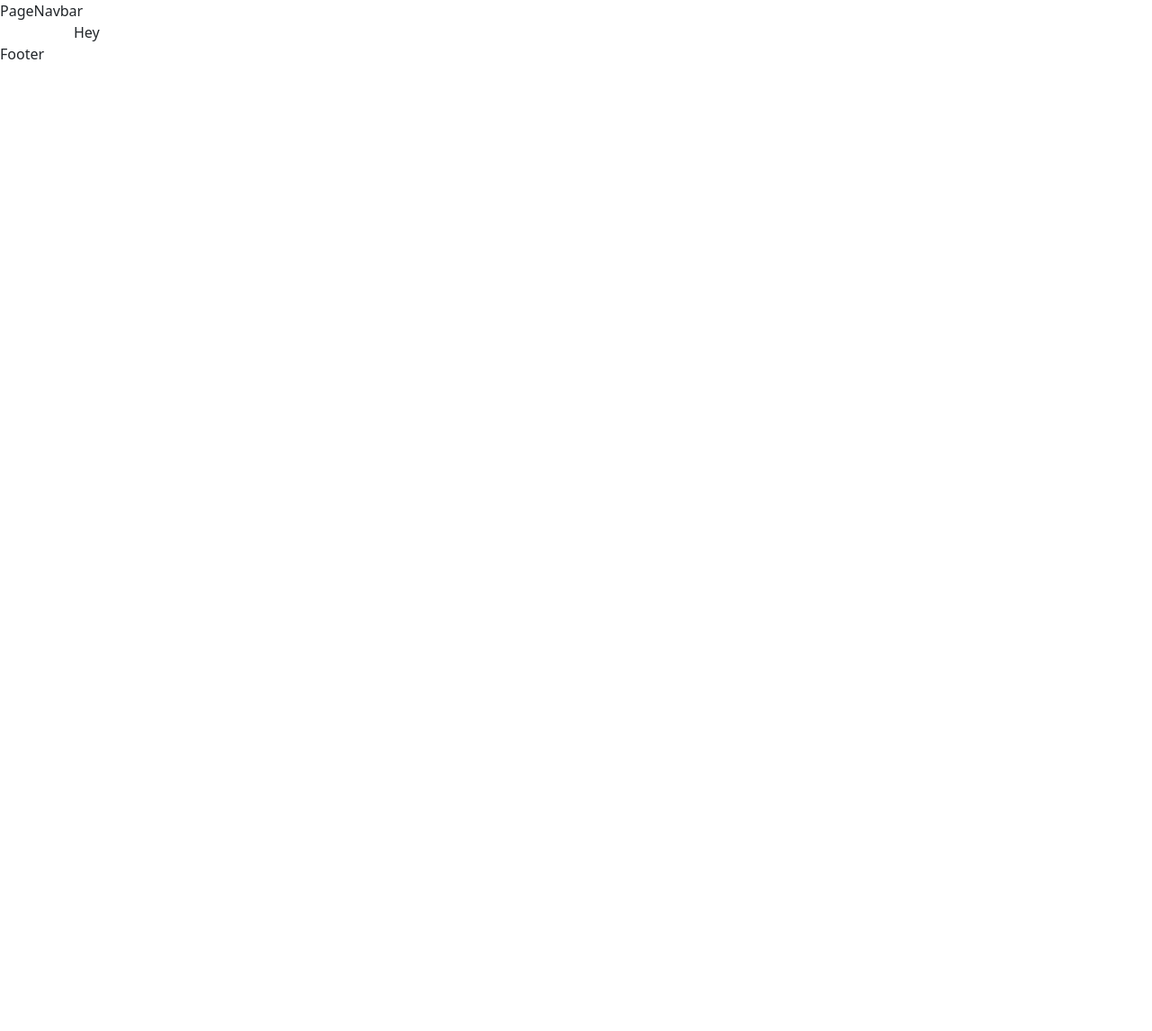
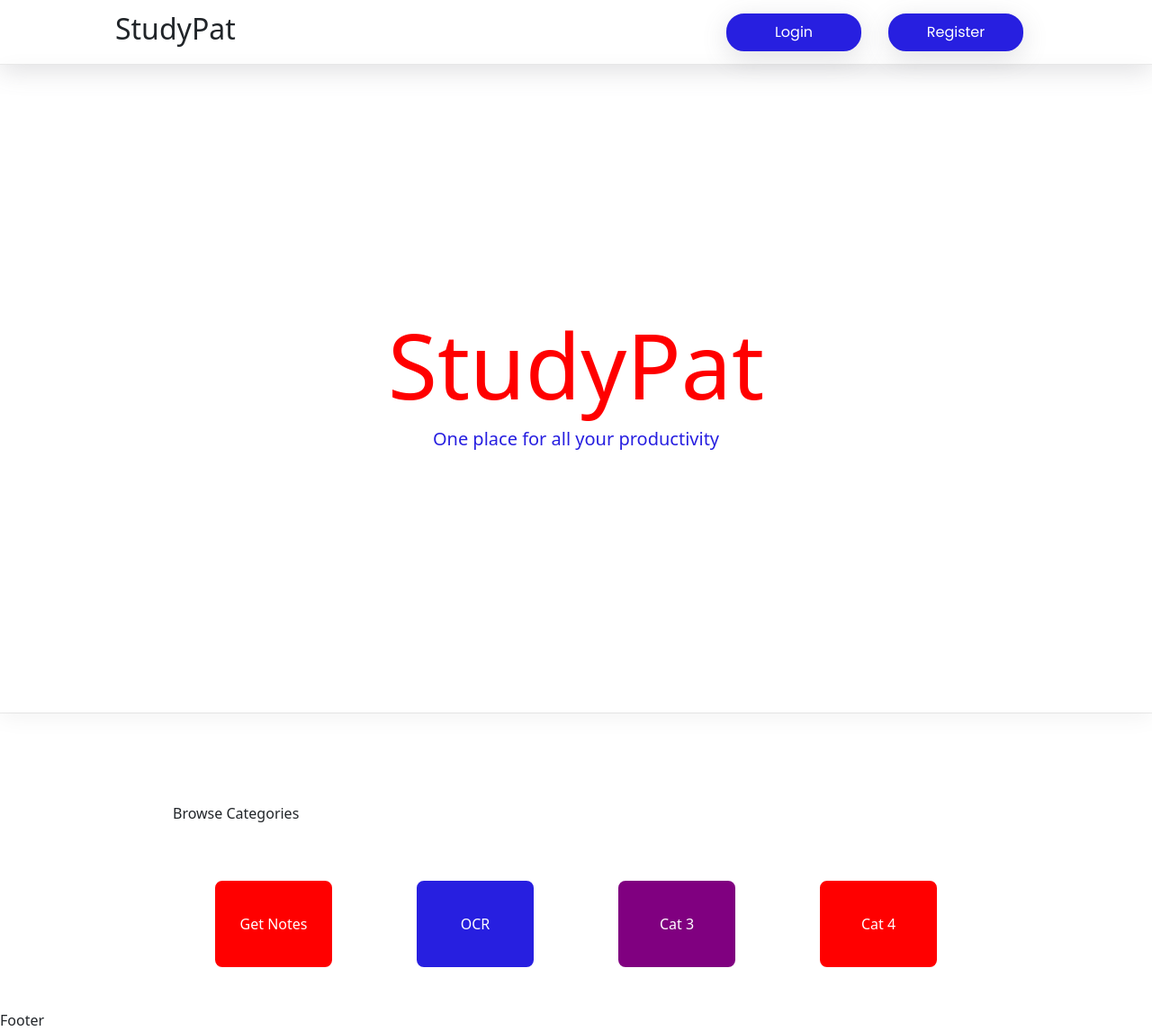
Before and after one commit to Mhacks23/frontend, a Next.js app: page / in a window 1280 px wide. Shown: the whole page at 90% size. Before the commit the page ends 800 px from the top, so only its background shows below. Built offline with nearby package versions, Linux system fonts and the light colour scheme.

Commit message:
Home page done

```diff
--- /dev/null
+++ b/src/components/Home/Category.js
@@ -0,0 +1,18 @@
+import React from 'react'
+import styles from "../../styles/Category.module.css"
+
+const Category = () => {
+  return (
+    <div className={styles.category}>
+      <p>Browse Categories</p>
+      <div className={styles.subcat}>
+        <div className={`${styles.cat} ${styles.red}`}>Get Notes</div>
+        <div className={`${styles.cat} ${styles.blue}`}>OCR</div>
+        <div className={`${styles.cat} ${styles.purple}`}>Cat 3</div>
+        <div className={`${styles.cat} ${styles.red}`}>Cat 4</div>
+      </div>
+    </div>
+  )
+}
+
+export default Category
--- /dev/null
+++ b/src/components/Home/SideHug.js
@@ -0,0 +1,13 @@
+import React from 'react'
+import styles from "../../styles/SideHug.module.css"
+
+const SideHug = () => {
+  return (
+    <div className={styles.sidehug}>
+        <h1 className={styles.title}>StudyPat</h1>
+        <p className={styles.text}>One place for all your productivity</p>
+    </div>
+  )
+}
+
+export default SideHug
--- a/src/components/common/PageNavbar.jsx
+++ b/src/components/common/PageNavbar.jsx
@@ -1,9 +1,18 @@
 import React from 'react'
+import styles from "../../styles/PageNavbar.module.css"
 
-function PageNavbar() {
-    return (
-        <div>PageNavbar</div>
-    )
+const PageNavbar = () => {
+  return (
+    <div className={styles.navbar}>
+      <div className={styles.subnav}>
+        <h2>StudyPat</h2>
+        <div className={styles.login}>
+          <button className={styles.login_button}>Login</button>
+          <button className={styles.login_button}>Register</button>
+        </div>
+      </div>
+    </div>
+  )
 }
 
 export default PageNavbar
--- /dev/null
+++ b/src/pages/_document.js
@@ -0,0 +1,20 @@
+import { Html, Head, Main, NextScript } from "next/document";
+
+export default function Document() {
+  return (
+    <Html lang="en">
+      <Head>
+        <link rel="preconnect" href="https://fonts.googleapis.com" />
+        <link rel="preconnect" href="https://fonts.gstatic.com" crossorigin />
+        <link
+          href="https://fonts.googleapis.com/css2?family=Poppins:wght@100;200;300;400;500;600;700;800;900&display=swap"
+          rel="stylesheet"
+        />
+      </Head>
+      <body>
+        <Main />
+        <NextScript />
+      </body>
+    </Html>
+  );
+}
--- a/src/pages/index.js
+++ b/src/pages/index.js
@@ -1,4 +1,8 @@
+import Head from "next/head";
+import Image from "next/image";
 import { Inter } from "@next/font/google";
+import SideHug from "../components/Home/SideHug";
+import Category from "../components/Home/Category";
 import { Container } from "react-bootstrap";
 
 const inter = Inter({ subsets: ["latin"] });
@@ -6,9 +10,8 @@ const inter = Inter({ subsets: ["latin"] });
 export default function Home() {
   return (
     <>
-      <Container>
-        <div>Hey</div>
-      </Container>
+      <SideHug />
+      <Category />
     </>
-  )
+  );
 }
--- /dev/null
+++ b/src/styles/Category.module.css
@@ -0,0 +1,56 @@
+.category{
+    width: 70%;
+    margin: auto;
+    display: flex;
+    justify-content: center;
+    flex-direction: column;
+    margin-top: 100px;
+}
+.subcat{
+    display: flex;
+    flex-direction: row;
+}
+
+.cat{
+    width: 200px;
+    margin: 5%;
+    height: 100px;
+    display: flex;
+    align-items: center;
+    justify-content: center;
+    border-radius: 10px;
+    color: white;
+    border:  solid 2px;
+}
+
+.red{
+    background-color: red;
+}
+
+.blue{
+    background-color: rgb(39, 31, 224);
+}
+
+.purple{
+    background-color: purple;
+}
+
+.cat:hover{
+    outline: none;
+    background: transparent;
+}
+
+.red:hover{
+    border: solid 2px red;
+    color: red;
+}
+
+.blue:hover{
+    border: solid 2px rgb(39, 31, 224);
+    color: rgb(39, 31, 224);
+}
+
+.purple:hover{
+    border: solid 2px purple;
+    color: purple;
+}
--- /dev/null
+++ b/src/styles/PageNavbar.module.css
@@ -0,0 +1,34 @@
+.navbar{
+    box-shadow: rgba(100, 100, 111, 0.2) 0px 7px 29px 0px;
+
+}
+
+.subnav{
+    display: flex;
+    flex-direction: row;
+    align-items: center;
+    width: 80%;
+    justify-content: space-between;
+    margin: auto;
+}
+
+.login_button{
+    width: 150px;
+    margin: 15px;
+    padding: 2% 4%;
+    background-color: rgb(39, 31, 224);
+    border: none;
+    border: solid 2px rgb(39, 31, 224);
+    color: white;
+    font-family: 'poppins';
+    border-radius: 20px 20px 20px 20px;
+    font-size: 16px;
+    box-shadow: rgba(100, 100, 111, 0.2) 0px 7px 29px 0px;
+}
+
+.login_button:hover{
+    outline: none;
+    border: solid 2px rgb(39, 31, 224);
+    background: transparent;
+    color:rgb(39, 31, 224) ;
+}
--- /dev/null
+++ b/src/styles/SideHug.module.css
@@ -0,0 +1,18 @@
+.sidehug{
+    display: flex;
+    justify-content: center;
+    align-items: center;
+    height: 90vh;
+    flex-direction: column;
+    box-shadow: rgba(0, 0, 0, 0.05) 0px 6px 24px 0px, rgba(0, 0, 0, 0.08) 0px 0px 0px 1px;
+}
+
+.title{
+    color: red;
+    font-size: 100px;
+}
+
+.text{
+    color: rgb(39, 31, 224);
+    font-size: 20px;
+}
--- a/src/styles/globals.css
+++ b/src/styles/globals.css
@@ -1,26 +1,7 @@
-html,
-body {
-  padding: 0;
-  margin: 0;
-  font-family: -apple-system, BlinkMacSystemFont, Segoe UI, Roboto, Oxygen,
-    Ubuntu, Cantarell, Fira Sans, Droid Sans, Helvetica Neue, sans-serif;
+:root {
+  font-family: "Poppins", sans-serif;
 }
 
-a {
-  color: inherit;
-  text-decoration: none;
+body {
+  margin: 0;
 }
-
-* {
-  box-sizing: border-box;
-}
-
-@media (prefers-color-scheme: dark) {
-  html {
-    color-scheme: dark;
-  }
-  body {
-    color: white;
-    background: black;
-  }
-}
```
